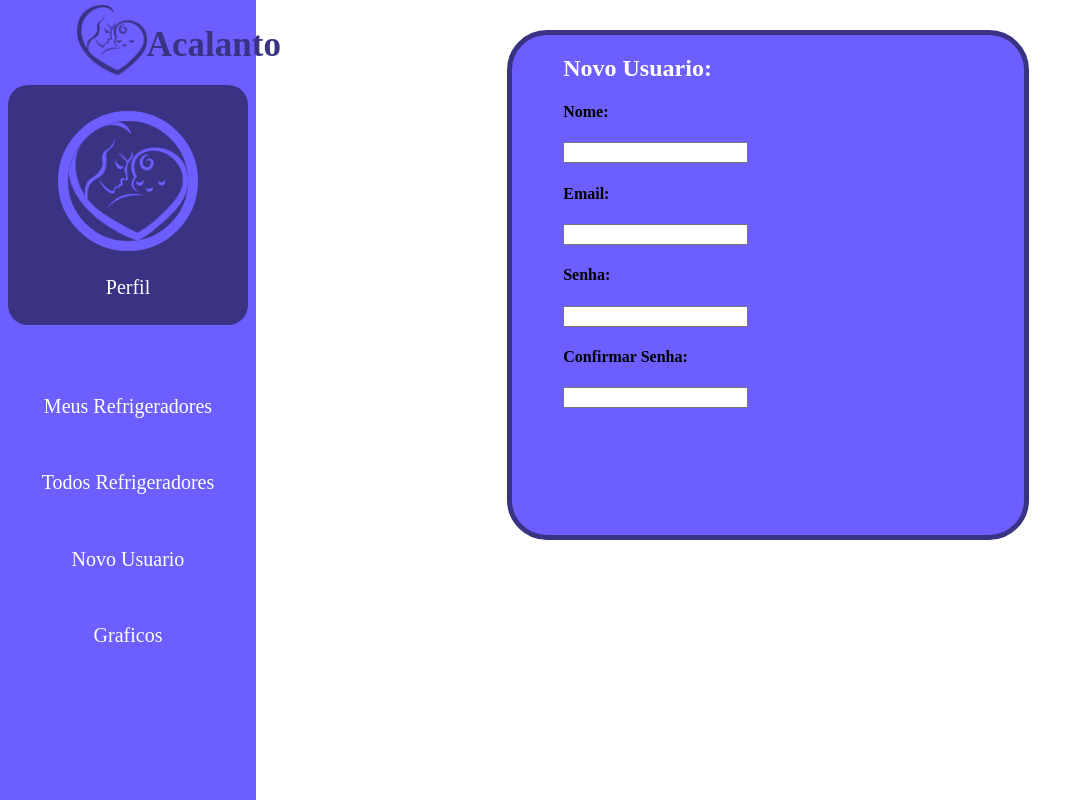
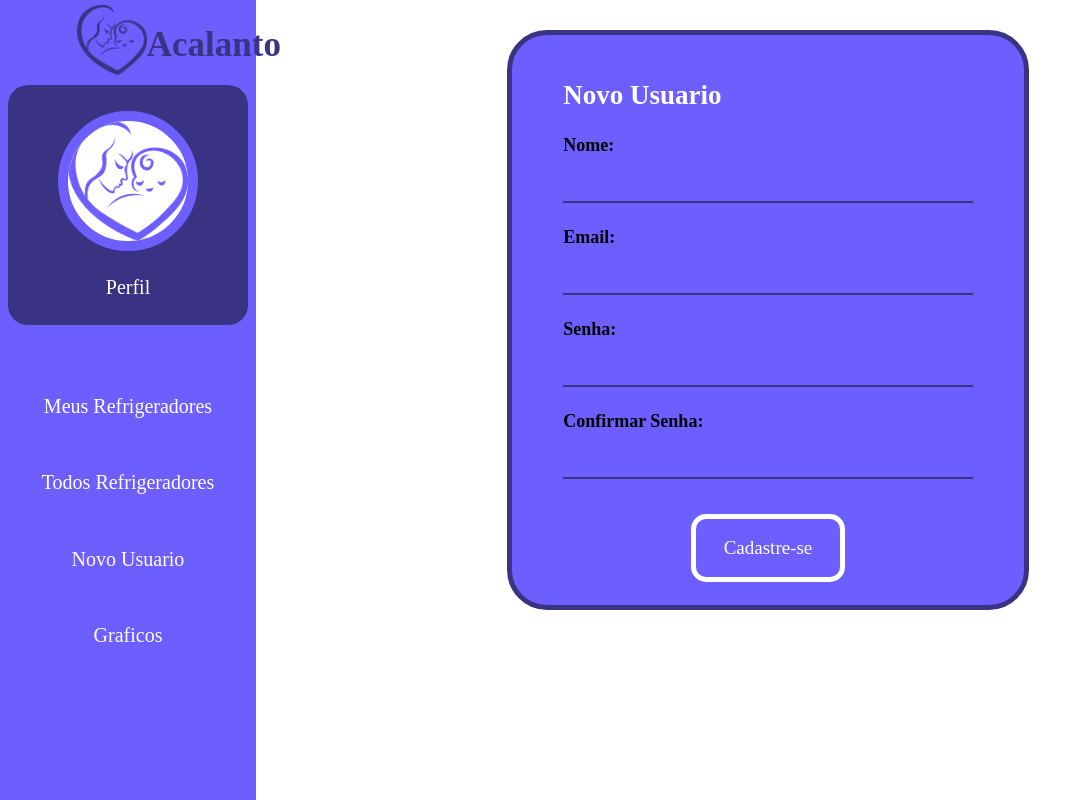
Before and after one commit to jvloliveiraa/Acalanto, a website: page public/Dashboard/NovoUsuario.html in a window 1280 px wide. Shown: the whole page, without its empty margins (0-1084 px from the left). Drawn offline with nearby package versions, Linux system fonts and the light colour scheme.

Commit message:
Pagina Novo usuario Pronta juntamente com alguns ajustes no header

```diff
--- a/public/Dashboard/Estilo_Dash.css
+++ b/public/Dashboard/Estilo_Dash.css
@@ -46,10 +46,11 @@ h2 a{
     list-style: none;
 }
 
+
 .header .container .card_perfil img{
     width: 120px;
     height: 120px;
-    background-color: #3a3383;
+    background-color:white;
     border-radius: 90px;
     border: #6c5eff solid 10px;
 }
@@ -270,21 +271,49 @@ li a {
 
 .form{
     display: flex;
-    height: 500px;
+    height: 570px;
     width: 50%;
     border: 5px solid #3a3383;
     margin-top: 30px;
     border-radius: 40px;
     background-color: #6c5eff;
     justify-content: center;
-
+    align-items: center;
+    flex-direction: column;
+    font-family: Bahnschrift;
+    font-size: 18px;
 }
 
 .list_form h2{
     color:white;
+    font-family: Bahnschrift;
 }
 
 .form .list_form{
     height: 80%;
     width: 80%;
 }
+
+.btn {
+    font-family: Bahnschrift;
+    background-color: #6c5eff;
+    color: white;
+    height: 12%;
+    width: 30%;
+    font-size: 19px;
+    border-radius: 15px;
+    border: 0;
+    cursor: pointer;
+    border: 5px solid white;
+}
+ input {
+    width: 99%;
+    border: 0;
+    border-bottom: 2px solid #3a3383;
+    outline: none;
+    /* Remove as bordas ao clicar na input */
+    min-width: 180px;
+    /* O mínimo da largura que pode chegar o input é 180 */
+    font-size: 16px;
+    background-color:#6c5eff;
+}
--- a/public/Dashboard/NovoUsuario.html
+++ b/public/Dashboard/NovoUsuario.html
@@ -43,7 +43,7 @@
                 <div class="form">
 
                     <label class="list_form">
-                           <h2> Novo Usuario: </h2>
+                           <h2> Novo Usuario </h2>
                            <h4> Nome: </h4>
                            <input name="name" id="input" type="text">
                            <h4> Email: </h4>
@@ -53,7 +53,7 @@
                            <h4> Confirmar Senha: </h4>
                            <input name="name" id="input" type="text">
                        </label>
-
+                       <button class="btn"> Cadastre-se  </button>
                 </div>
         </div>
     </div>
```
Also changed, not shown: public/Dashboard/TodosRefrigeradores.html (+6 -6 lines).
